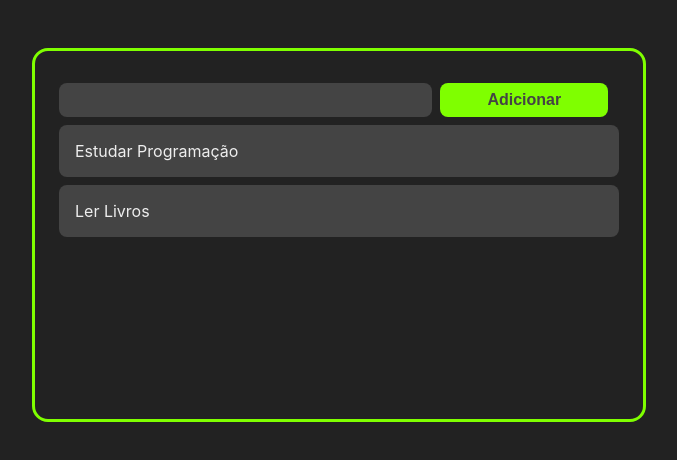
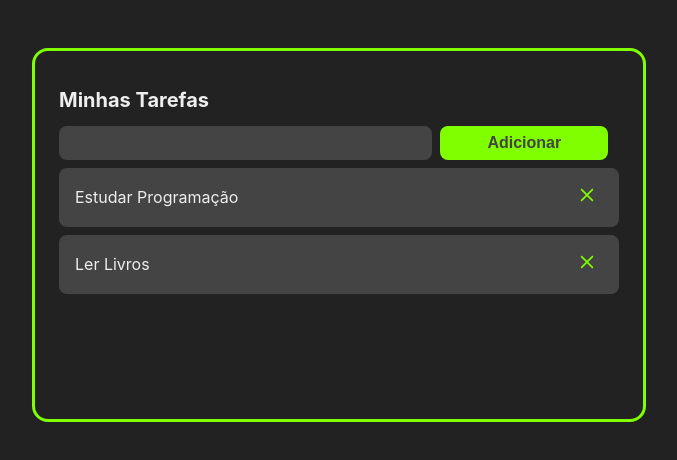
Before and after one commit to felipebaloneker/Tarefas_React, a React (Create React App) app: page /1 in a window 1280 px wide. Shown: the top 460 px of the page, without its empty margins (301-978 px from the left). Built offline with nearby package versions, Linux system fonts and the light colour scheme.

Commit message:
Adicionado botao deletar (Funcionando) e Header

```diff
--- a/package.json
+++ b/package.json
@@ -8,6 +8,7 @@
     "@testing-library/user-event": "^12.8.3",
     "react": "^17.0.2",
     "react-dom": "^17.0.2",
+    "react-icons": "^4.2.0",
     "react-scripts": "^4.0.3",
     "uuid": "^8.3.2",
     "web-vitals": "^1.1.2"
--- a/src/App.jsx
+++ b/src/App.jsx
@@ -1,8 +1,10 @@
 import React, { useState } from "react";
 import {v4 as uuidv4} from 'uuid';
 import './App.css';
+
 import AddTask from './components/AddTask';
 import Tasks from './components/Tasks';
+import Header from './components/Header'
 
 let App = () =>{
   const [tasks, setTasks] = useState([
@@ -35,11 +37,20 @@ let App = () =>{
     setTasks(newTasks);
   };
 
+  const handleTaskDelete = (taskId) =>{
+    const newTasks = tasks.filter(task =>task.id !== taskId)
+
+    setTasks(newTasks);
+  }
+
   return(
       <>
         <div className="container">
+          <Header />
           <AddTask handleTaskAddition = {handleTaskAddition} />
-          <Tasks tasks={tasks} handleTaskClick = {handleTaskClick} />
+          <Tasks tasks={tasks} handleTaskClick = {handleTaskClick}
+            handleTaskDelete ={handleTaskDelete}
+          />
         </div>
       </>
   );
--- /dev/null
+++ b/src/components/Header.jsx
@@ -0,0 +1,7 @@
+import React from 'react';
+
+const Header = () =>{
+    return <h1 style={{color:'#eee'}}>Minhas Tarefas</h1>
+}
+
+export default Header;
--- a/src/components/Task.css
+++ b/src/components/Task.css
@@ -12,3 +12,9 @@
 .task-title {
   cursor: pointer;
 }
+.remove-task-button {
+  background: #444;
+  border: none;
+  font-size: 1.25rem;
+  color: chartreuse;
+}
--- a/src/components/Task.jsx
+++ b/src/components/Task.jsx
@@ -1,7 +1,8 @@
 import React from 'react';
 import './Task.css';
+import {CgClose} from 'react-icons/cg'
 
-const Task = ({task, handleTaskClick}) => {
+const Task = ({task, handleTaskClick, handleTaskDelete}) => {
     return(
         <div className="task-container"
         style={task.completed ? {borderLeft:"6px solid chartreuse "} : {}}
@@ -9,6 +10,11 @@ const Task = ({task, handleTaskClick}) => {
             <div className="task-title" onClick={() => handleTaskClick(task.id)}>
                 {task.title}
             </div>
+            <div className="buttons-container">
+                <button className="remove-task-button" onClick={() => handleTaskDelete(task.id)}>
+                    <CgClose />
+                </button>
+            </div>
         </div>
     );
     //return <div className="task-container">{task.title}</div>;
--- a/src/components/Tasks.jsx
+++ b/src/components/Tasks.jsx
@@ -1,11 +1,14 @@
 import React from 'react';
 import Task from './Task';
 
-const Tasks = ({ tasks, handleTaskClick }) => {
+const Tasks = ({ tasks, handleTaskClick,handleTaskDelete }) => {
     return (
         <>
             {tasks.map((task) => (
-            <Task task={task} handleTaskClick={handleTaskClick}/>
+            <Task
+                task={task} handleTaskClick={handleTaskClick}
+                handleTaskDelete={handleTaskDelete}
+            />
             ))}
         </>
     )
```
Also changed, not shown: 1 other file (tests, documents, lock files or other folders).
